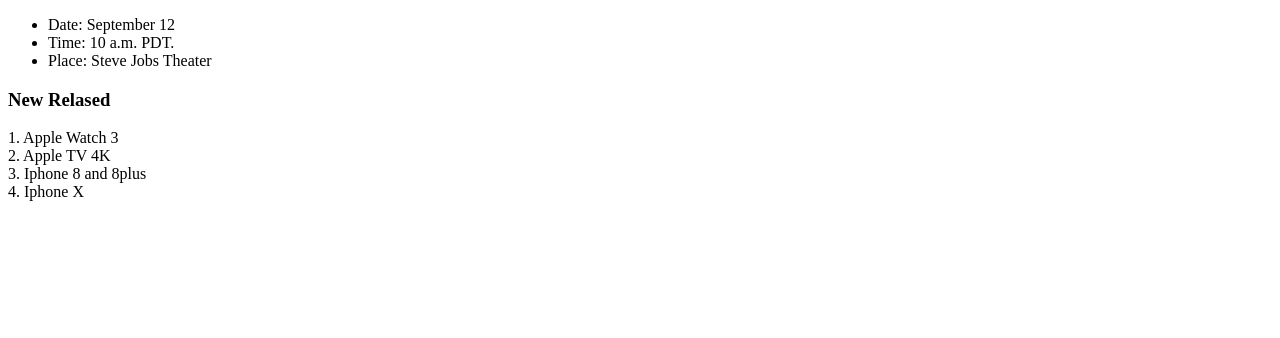
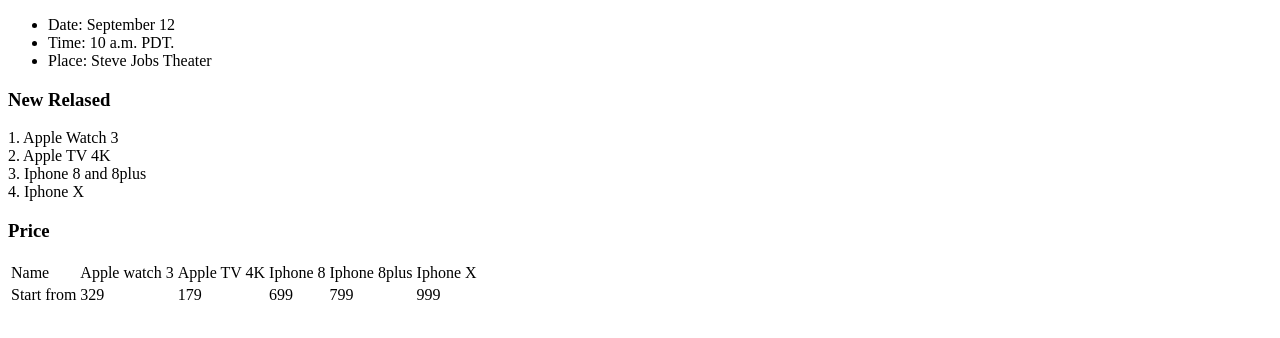
Before and after one commit to feveregg/homework-2, a plain HTML site: page index.html in a window 1280 px wide. Shown: the part 420-758 px from the top of the page. Drawn offline with Linux system fonts and the light colour scheme.

Commit message:
add table by used <table><tr><td>

```diff
--- a/index.html
+++ b/index.html
@@ -26,6 +26,28 @@
       4. Iphone X
       </p>
 
+      <h3>Price</h3>
+      <table>
+         <tr>
+	    <td>Name</td>
+	    <td>Apple watch 3</td>
+	    <td>Apple TV 4K</td>
+	    <td>Iphone 8</td>
+	    <td>Iphone 8plus</td>
+	    <td>Iphone X</td>
+	 </tr>
+
+	 <tr>
+	    <td>Start from</td>
+	    <td>329</td>
+	    <td>179</td>
+	    <td>699</td>
+	    <td>799</td>
+	    <td>999</td>
+         </tr>
+
+      </table>
+
 
    </body>
 
```
